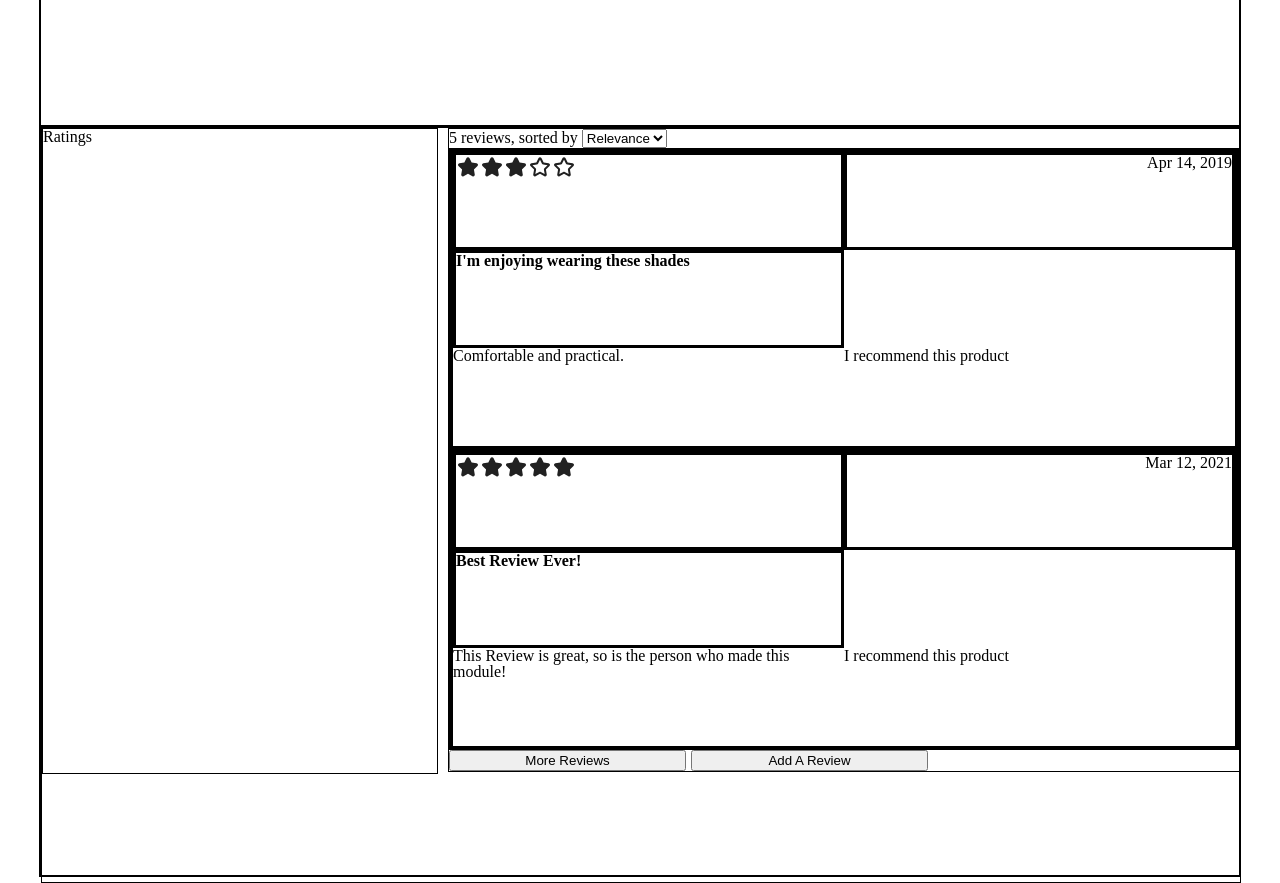
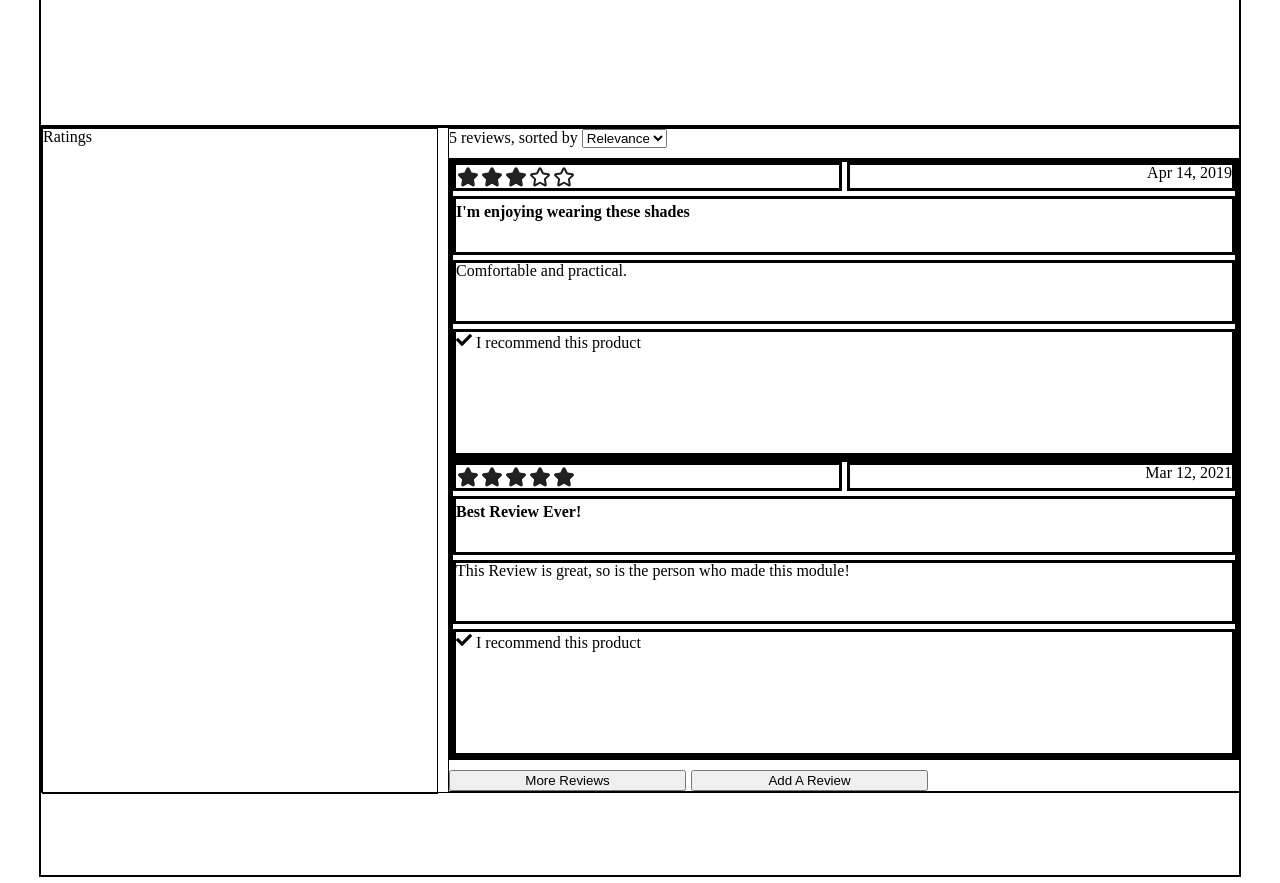
Before and after one commit to Quintessestial-Queues/project-catwalk, a React (Create React App) app in the folder client/: page / in a window 1280 px wide. Shown: the part 2100-2983 px from the top of the page. Built offline with nearby package versions, Linux system fonts and the light colour scheme; the HTML template or start-up script is replaced by a standard one.

Commit message:
Added a 'I recommend this product' text and checkmark icon if the user has recommended the product in the reviewItem component

```diff
--- a/client/src/RatingsAndReviews/RatingsAndReviews.module.css
+++ b/client/src/RatingsAndReviews/RatingsAndReviews.module.css
@@ -2,7 +2,7 @@
 .ratingsAndReviews {
   display: grid;
   grid-template-columns: 1fr 2fr;
-  grid-template-rows: 1fr 100px;
+  grid-template-rows: 1fr;
   border: 1px solid black;
   grid-gap: 10px;
   width: 100%;
--- a/client/src/RatingsAndReviews/Reviews/ReviewItem.jsx
+++ b/client/src/RatingsAndReviews/Reviews/ReviewItem.jsx
@@ -1,6 +1,7 @@
 import React from 'react';
 import StarRating from '../../SharedComponents/StarRating.jsx';
 import moment from 'moment';
+import { FaCheck } from 'react-icons/fa';
 
 //Styling
 import styles from './ReviewItem.module.css'
@@ -9,18 +10,20 @@ let ReviewItem = ({review}) => {
 
   let rating = review.rating;
   let boldedSummary = review.summary.slice(0, 60);
-  //TODO: Bugg with rest of summary being on the same row as the boldedSummary; Try to get the rest of the summary under the boldedSummary
   let restOfSummary = review.summary.length < 60 ? null : `...${review.summary.slice(60)}`
   let body = review.body.slice(0, 250);
+  let checkIcon = <FaCheck />;
+  let recommendationText = 'I recommend this product';
+
 
   return (
     <div className={styles.reviewContainer}>
       <span className={styles.starRating}><StarRating starRating={rating}/></span>
-      <span className={styles.datePosted}>{moment(review.date).format("ll")}</span>
-      <p className={styles.boldedSummary}>{boldedSummary}</p>
-      <p>{restOfSummary}</p>
-      <p>{body}</p>
-      <span className={styles.recommendation}>I recommend this product</span>
+      <span className={styles.datePosted}>{`${moment(review.date).format("ll")}`}</span>
+      <div className={styles.boldedSummary}>{boldedSummary} <p>{restOfSummary}</p></div>
+      <p className={styles.body}>{body}</p>
+      <span className={styles.recommendation}>{!review.recommend ? null : <span>
+        <FaCheck/> {recommendationText} </span>}</span>
     </div>
   )
 }
--- a/client/src/RatingsAndReviews/Reviews/ReviewItem.module.css
+++ b/client/src/RatingsAndReviews/Reviews/ReviewItem.module.css
@@ -2,18 +2,18 @@
 .reviewContainer {
   display: grid;
   grid-template-columns: 1fr 1fr;
-  grid-template-rows: 1fr 1fr 1fr;
+  grid-template-rows: 10% 20% .5fr 1fr;
   border: black solid;
+  grid-gap: 5px;
+  justify-content: space-around
 }
 
 .starRating {
-  /* display: inline-block; */
   border: solid;
 }
 
 
 .datePosted {
-  /* display: inline-block; */
   border: solid;
   text-align: right;
 }
@@ -21,10 +21,16 @@
 .boldedSummary {
   font-weight: bold;
   border: solid;
+  grid-column: span 2;
+  padding-top: 5px;
+}
+
+.body {
+  grid-column: span 2;
+  border: solid;
 }
 
 .recommendation {
-  /* display: grid;
-  grid-template-columns: 1fr;
-  grid-template-rows: 1fr; */
+  grid-column: span 2;
+  border: solid;
 }
--- a/client/src/RatingsAndReviews/Reviews/Reviews.module.css
+++ b/client/src/RatingsAndReviews/Reviews/Reviews.module.css
@@ -3,6 +3,7 @@
   display: grid;
   grid-template-columns: 1fr;
   border: 1px solid black;
+  grid-gap: 10px;
 }
 
 
--- a/package.json
+++ b/package.json
@@ -51,14 +51,15 @@
     "jest-css-modules-transform": "^4.2.0",
     "jest-enzyme": "^7.1.2",
     "jest-svg-transformer": "^1.0.0",
+    "moment": "^2.29.1",
     "nodemon": "^2.0.7",
     "react": "^16.0.2",
     "react-dom": "^16.0.2",
+    "react-icons": "^4.2.0",
     "style-loader": "^2.0.0",
     "svg-url-loader": "^7.1.1",
     "webpack": "^5.32.0",
-    "webpack-cli": "^4.6.0",
-    "moment": "^2.29.1"
+    "webpack-cli": "^4.6.0"
   },
   "devDependencies": {
     "enzyme": "^3.11.0",
```
Also changed, not shown: 3 other files (tests, documents, lock files or other folders).
